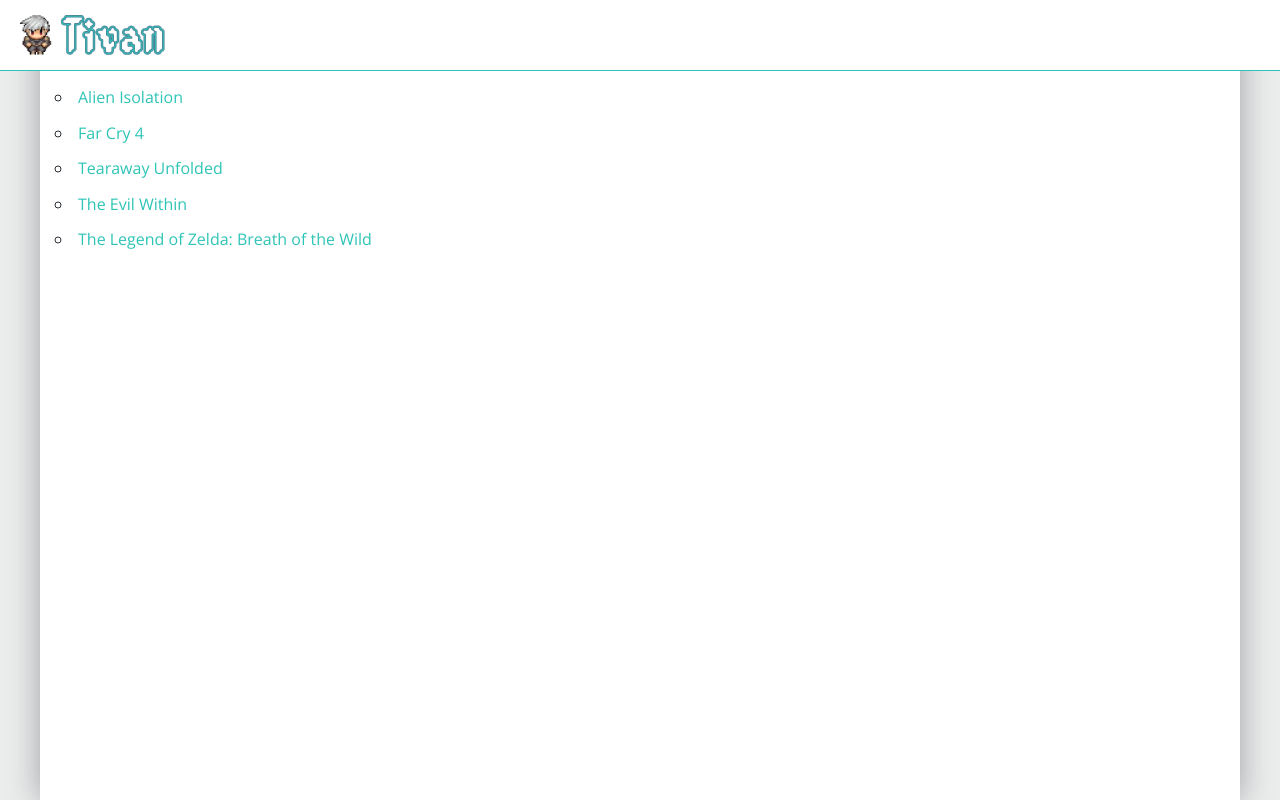
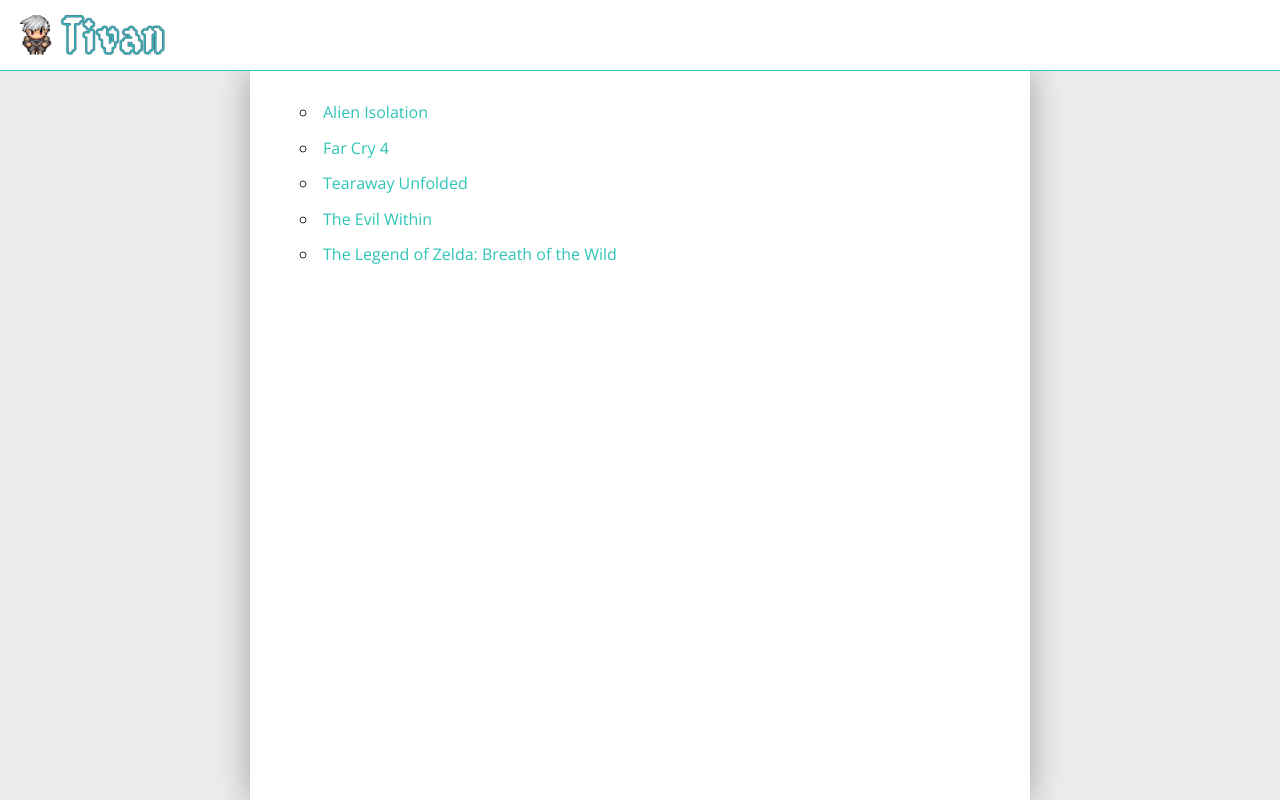
Before and after one commit to AccentDesign/Tivan, a Django app: page /library/ in a window 1280 px wide. Run offline with Django 3.2, Linux system fonts and the light colour scheme; data comes from the database, SQL or seed files in the repository.

Commit message:
Main element turned into css grid

```diff
--- a/library/static/library/scss/1-utilities/_skeleton.scss
+++ b/library/static/library/scss/1-utilities/_skeleton.scss
@@ -576,11 +576,6 @@
     position: relative;
 }
 
-.main {
-    background-color: $white;
-    -webkit-box-shadow: 0px 0px 30px 0px rgba(41,47,54,0.4);
-       -moz-box-shadow: 0px 0px 30px 0px rgba(41,47,54,0.4);
-            box-shadow: 0px 0px 30px 0px rgba(41,47,54,0.4);
-    height: 100vh;
-    padding-top: 8.5rem
-}
+/* Explicitly set so that those reading the HTML can easily establish
+   the presence of a CSS grid. */
+.grid { display: grid; }
--- a/library/static/library/scss/5-organisms/_main.scss
+++ /dev/null
@@ -1 +0,0 @@
-.main {}
--- a/library/static/library/scss/6-templates/_home.scss
+++ /dev/null
@@ -1 +0,0 @@
-body.page-template-page-home {}
--- /dev/null
+++ b/library/static/library/scss/6-templates/_main.scss
@@ -0,0 +1,28 @@
+.main {
+    /* Grid Settings */
+    grid-template-columns: 25rem 1fr 25rem;
+    grid-template-rows: 1fr;
+
+    /* Additional Styles */
+    height: 100vh;
+    padding-top: 7rem;
+    width: 100%
+}
+
+.main__item { padding-top: 3rem; }
+
+.sidebar--left { grid-column: 1 / span 1; }
+
+.center {
+    /* Grid Settings */
+    grid-column: 2 / span 1;
+
+    /* Additional Styles */
+    background-color: $white;
+    -webkit-box-shadow: 0px 0px 30px 0px rgba(41,47,54,0.4);
+       -moz-box-shadow: 0px 0px 30px 0px rgba(41,47,54,0.4);
+            box-shadow: 0px 0px 30px 0px rgba(41,47,54,0.4);
+    padding: 3rem 5rem;
+}
+
+.sidebar--right { grid-column: 3 / span end; }
--- a/library/static/library/scss/style.scss
+++ b/library/static/library/scss/style.scss
@@ -28,12 +28,11 @@
 /*==== 5 - Organisms: atoms & molecules combined to form complete components/modules ====*/
 @import "5-organisms/header";
 @import "5-organisms/menu";
-@import "5-organisms/main";
 @import "5-organisms/cards";
 
 
 /*==== 6 - Templates: organisms combined to form pages ====*/
-@import "6-templates/home";
+@import "6-templates/main";
 
 
 /*==== 7 - Responsive: mobile device styles ====*/
--- a/library/static/library/style.css
+++ b/library/static/library/style.css
@@ -1381,13 +1381,10 @@
   line-height: 1.375;
   position: relative; }
 
-.main {
-  background-color: #fff;
-  -webkit-box-shadow: 0px 0px 30px 0px rgba(41, 47, 54, 0.4);
-  -moz-box-shadow: 0px 0px 30px 0px rgba(41, 47, 54, 0.4);
-  box-shadow: 0px 0px 30px 0px rgba(41, 47, 54, 0.4);
-  height: 100vh;
-  padding-top: 8.5rem; }
+/* Explicitly set so that those reading the HTML can easily establish
+   the presence of a CSS grid. */
+.grid {
+  display: grid; }
 
 /*==== 2 - Quarks: defining the basic abstract HTML elements (http://zqsmm.qiniucdn.com/data/20110511083224/index.html) ====*/
 h1, h2, h3, h4, h5, h6,
@@ -1803,6 +1800,34 @@
   margin-left: 2rem; }
 
 /*==== 6 - Templates: organisms combined to form pages ====*/
+.main {
+  /* Grid Settings */
+  grid-template-columns: 25rem 1fr 25rem;
+  grid-template-rows: 1fr;
+  /* Additional Styles */
+  height: 100vh;
+  padding-top: 7rem;
+  width: 100%; }
+
+.main__item {
+  padding-top: 3rem; }
+
+.sidebar--left {
+  grid-column: 1 / span 1; }
+
+.center {
+  /* Grid Settings */
+  grid-column: 2 / span 1;
+  /* Additional Styles */
+  background-color: #fff;
+  -webkit-box-shadow: 0px 0px 30px 0px rgba(41, 47, 54, 0.4);
+  -moz-box-shadow: 0px 0px 30px 0px rgba(41, 47, 54, 0.4);
+  box-shadow: 0px 0px 30px 0px rgba(41, 47, 54, 0.4);
+  padding: 3rem 5rem; }
+
+.sidebar--right {
+  grid-column: 3 / span end; }
+
 /*==== 7 - Responsive: mobile device styles ====*/
 /* Site is built 'Desktop First' so all styles up to this point will cover Large Desktop (Extra Large) screen sizes */
 /* Desktop/Tablet Landscape (Large) screen sizes */
--- a/library/templates/library/base.html
+++ b/library/templates/library/base.html
@@ -13,9 +13,17 @@
 
 {% include 'library/header.html' %}
 
-<div class="main container">
-    {% block main_content %}
-    {% endblock %}
+<div class="grid main">
+
+    {% include 'library/sidebar_left.html' %}
+
+    <div class="main__item center">
+        {% block main_content %}
+        {% endblock %}
+    </div>
+
+    {% include 'library/sidebar_right.html' %}
+
 </div>
 
 </body>
--- /dev/null
+++ b/library/templates/library/sidebar_left.html
@@ -0,0 +1,3 @@
+<div class="main__item sidebar sidebar--left">
+
+</div>
--- /dev/null
+++ b/library/templates/library/sidebar_right.html
@@ -0,0 +1,3 @@
+<div class="main__item sidebar sidebar--right">
+
+</div>
```
Also changed, not shown: 1 other file.
